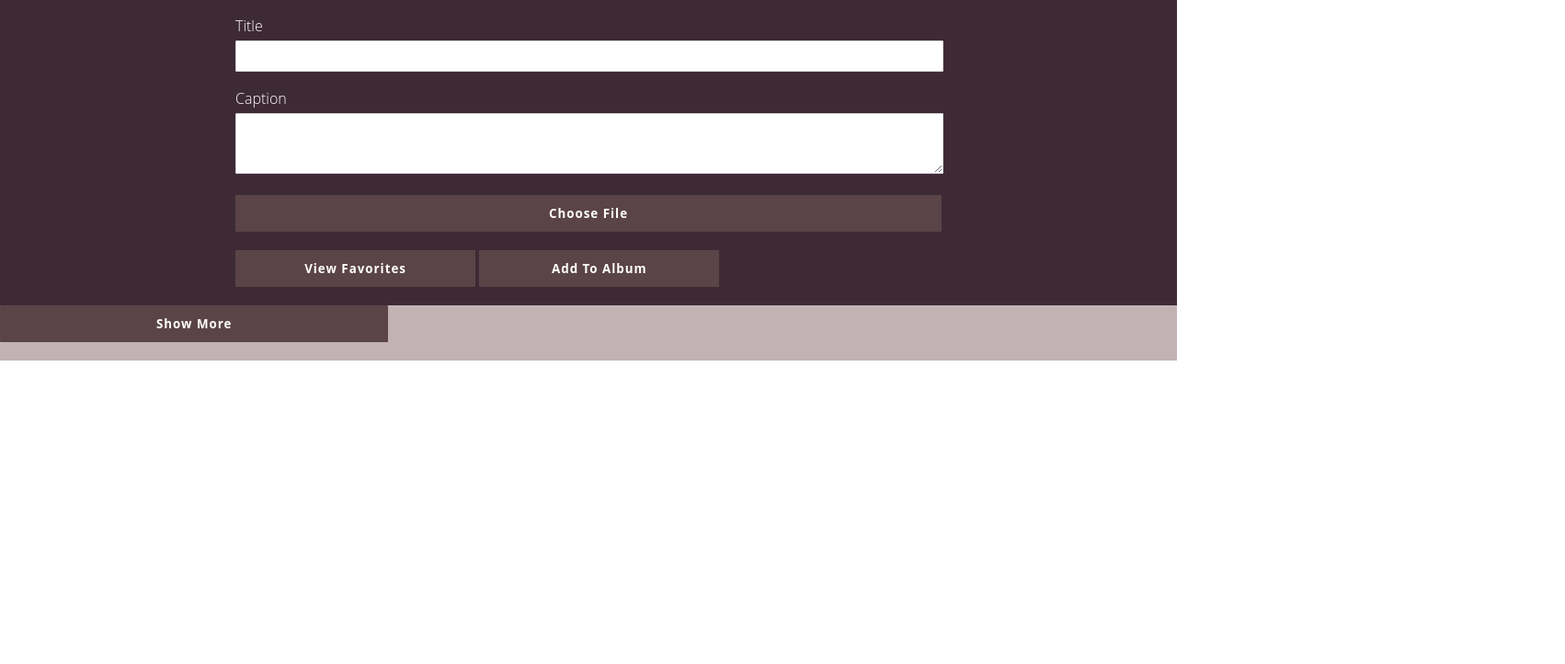
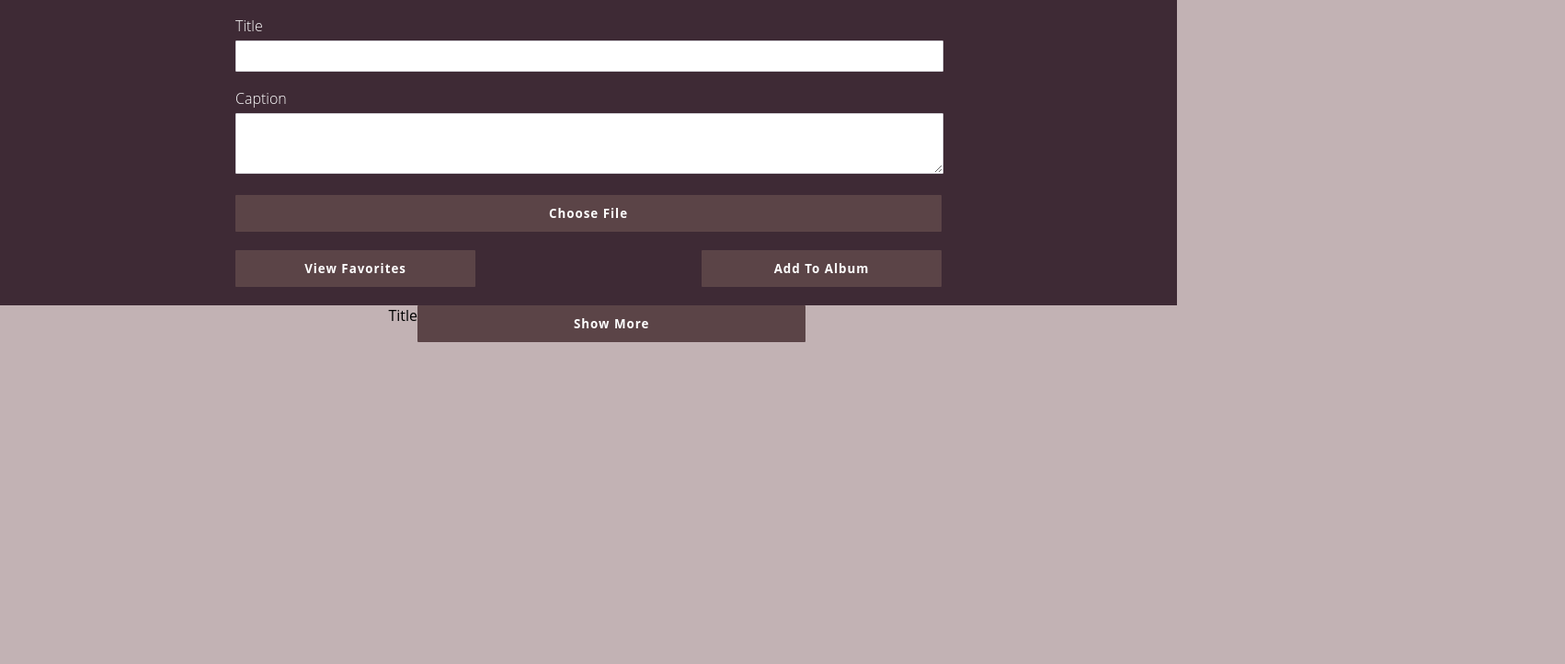
Before and after one commit to timmiller601/fotofinder, a plain HTML site: page index.html in a window 1280 px wide. Shown: the part 78-800 px from the top of the page at 92% size, 1702 px wide, since content can reach past the window. Drawn offline with Linux system fonts and the light colour scheme.

Commit message:
starting mainjs

```diff
--- a/index.html
+++ b/index.html
@@ -22,14 +22,19 @@
       <label for="caption-input">Caption</label>
         <textarea type="text" id="caption-input" class="inputs"></textarea>
       <button type="submit" class="choose-file-button buttons">Choose File</button>
-      <div class="">
+      <div class="buttons-section">
         <button class="view-favorites-button buttons">View Favorites</button>
         <button class="add-album-button buttons">Add To Album</button>
       </div>
     </form>
   </main>
   <section class="card-section">
-    <article class="overflow" id="card-article"></article>
+    <article class="overflow" id="card-article">
+      <div class="card">
+        <p>Title</p>
+        <img src="">
+      </div>
+    </article>
     <button class="show-more-button buttons">Show More</button>
   </section>
 </body>
--- a/styles.css
+++ b/styles.css
@@ -2,6 +2,10 @@
   font-family: Open Sans, sans-serif;
   margin: 0px;
   padding: 0px;
+}
+
+body {
+  background-color: #C2B2B4;
 }
 
 /*Nav Bar*/
@@ -109,8 +113,9 @@ label {
   background-color: #808080;
 }
 
-.filter-buttons-section {
+.buttons-section {
   display: flex;
+  justify-content: space-between;
 }
 
 .add-album-button {
@@ -122,9 +127,11 @@ label {
 }
 /*card section*/
 .card-section {
+  display: flex;
   background-color: #C2B2B4;
   width: 100%;
   height: 100%;
+  padding-left: 33%
 }
 
 .show-more-button {
```
Also changed, not shown: main.js (+22 -0 lines).
